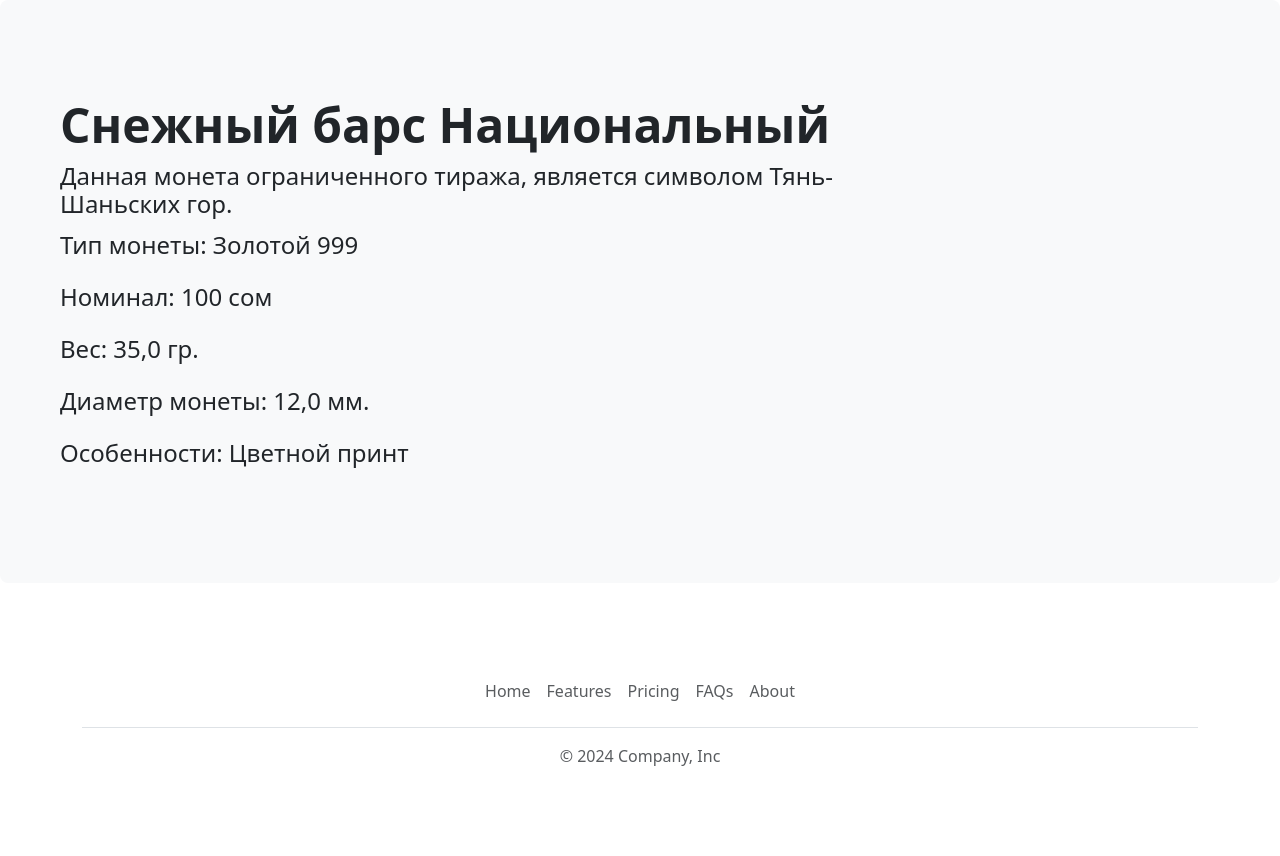
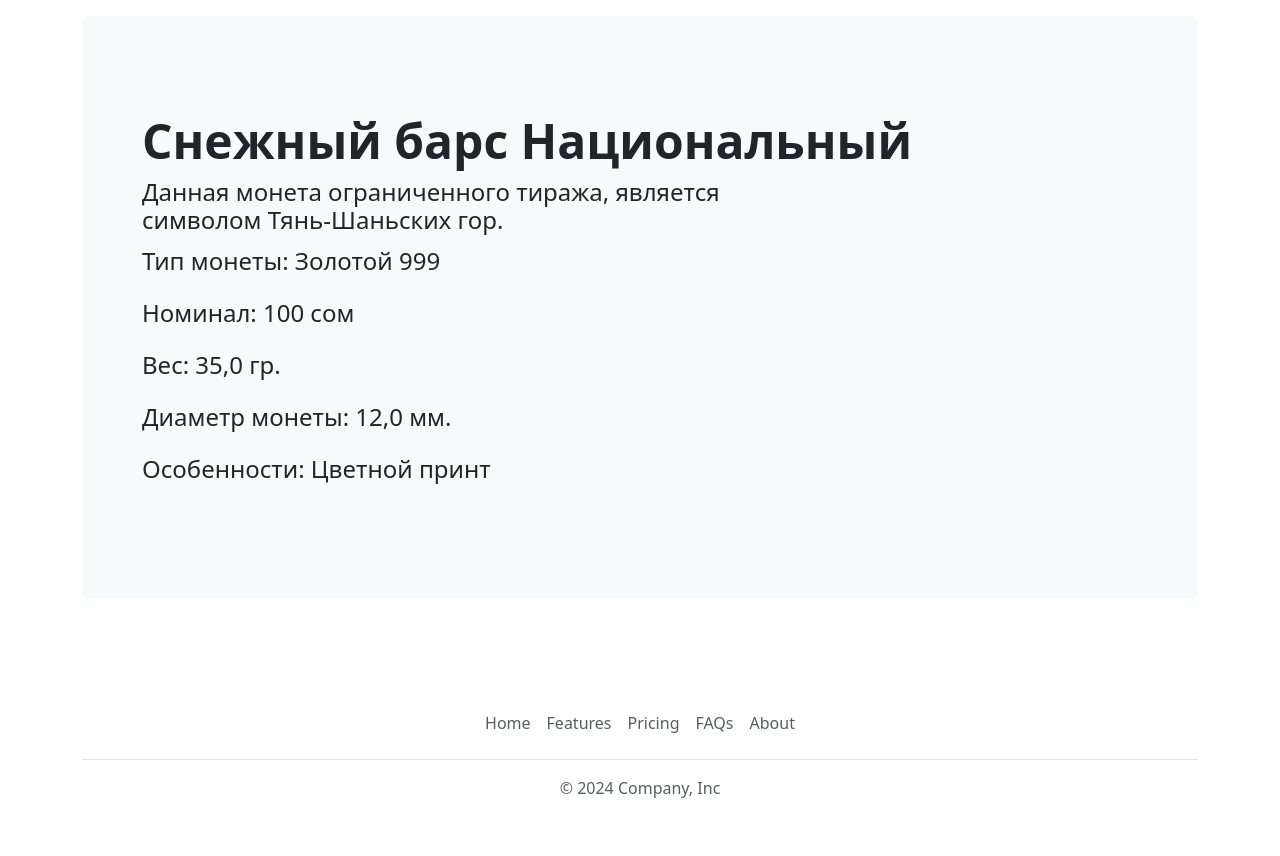
Before and after one commit to Kairat-Baigazakov/Numizmat, a Django app: page /coin/1/ in a window 1280 px wide. Shown: the part 72-928 px from the top of the page. Before the commit the page ends 838 px from the top, so only its background shows below. Run offline with Django 5.2, Linux system fonts and the light colour scheme; data comes from the database, SQL or seed files in the repository.

Commit message:
Update base.html
Edit HTML

```diff
--- a/app/templates/app/base.html
+++ b/app/templates/app/base.html
@@ -42,7 +42,9 @@
 </header>
 
 <main>
-    {% block content %} {% endblock %}
+    <div class="container py-3">
+        {% block content %} {% endblock %}
+    </div>
 </main>
 
 <div class="container">
```
